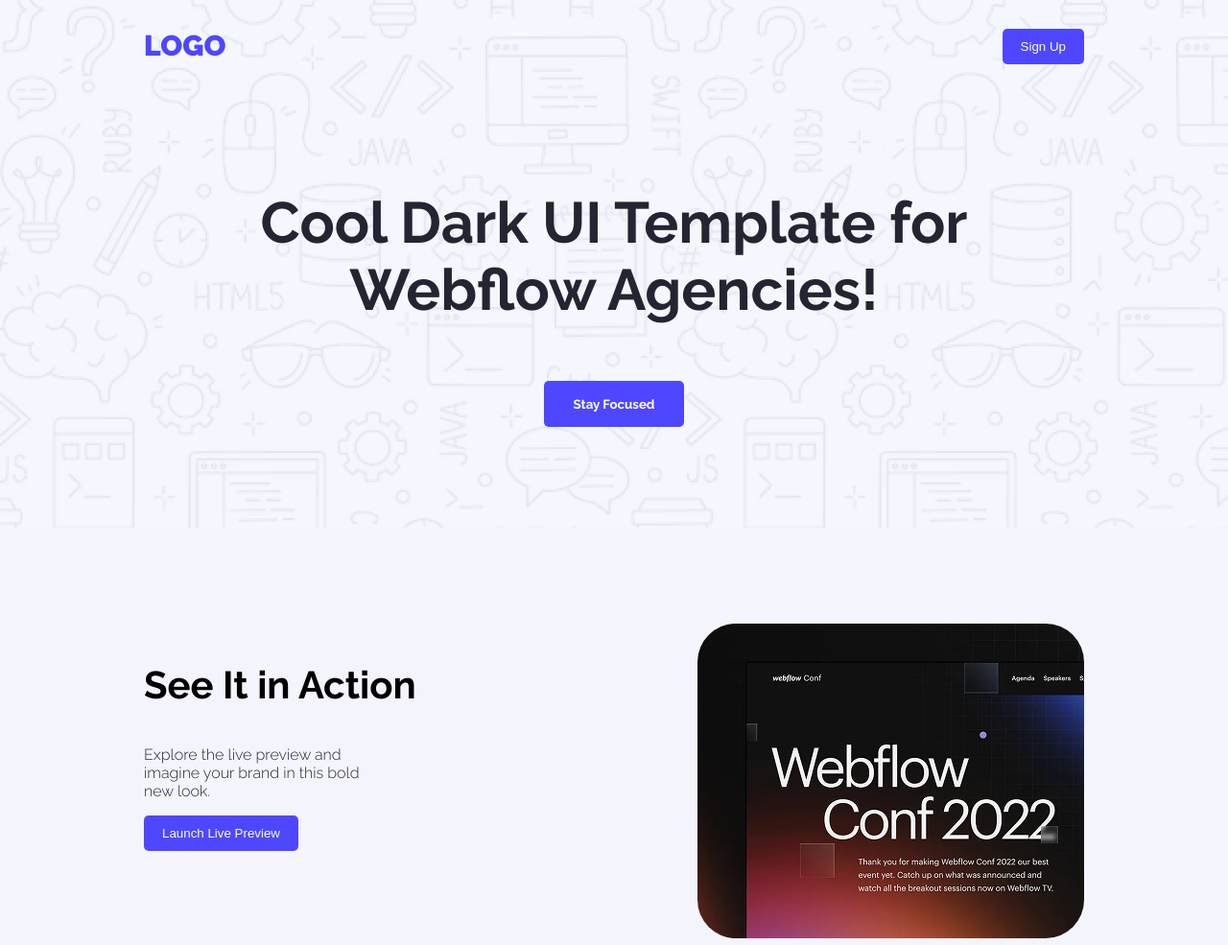
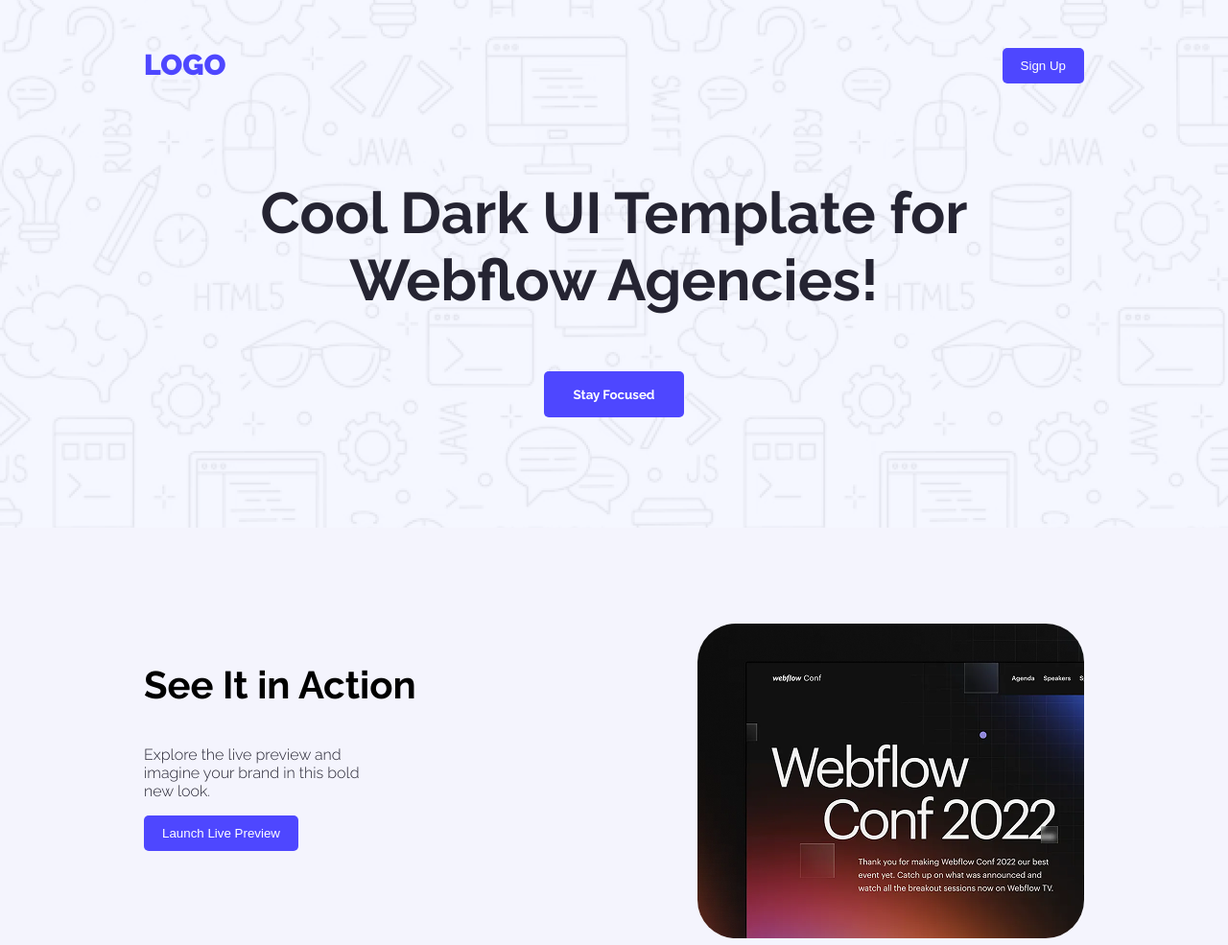
Before and after one commit to masum6517640/Webflow-Agency-Template, a plain HTML site: page index.html in a window 1280 px wide. Shown: the top 985 px of the page at 96% size. Drawn offline with Linux system fonts and the light colour scheme.

Commit message:
Webflow Agency Template revision

```diff
--- a/style.css
+++ b/style.css
@@ -53,7 +53,7 @@ body {
 .navbar-section {
   display: flex;
   justify-content: space-between;
-  padding:30px 150px;
+  padding:50px 150px;
 }
 
 
@@ -78,7 +78,7 @@ body {
 .hero-title {
   font-size: 60px;
   color: #252432;
-  margin-top: 100px;
+  margin-top: 50px;
 }
 
 
```
